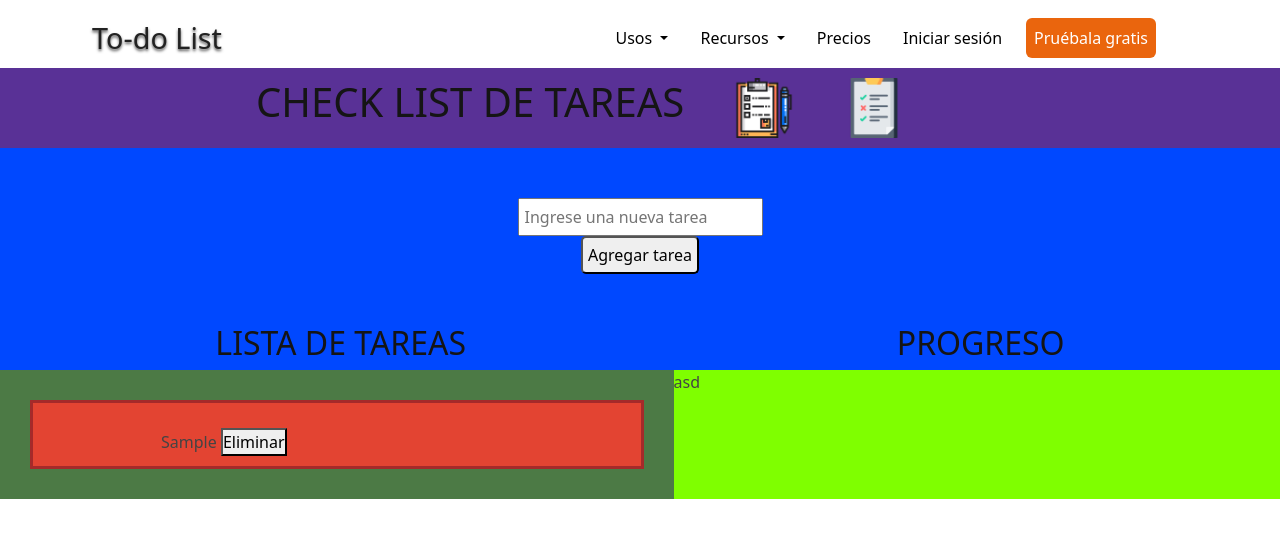
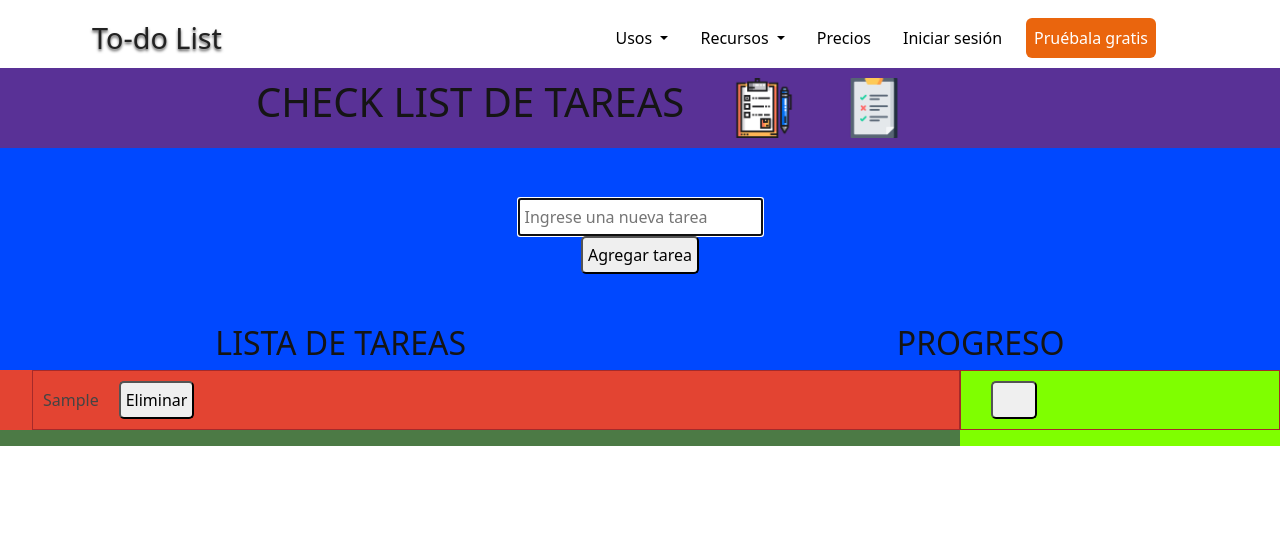
Before and after one commit to facundovarela99/To-Do-List, a plain HTML site: page pages/to-do_list.html in a window 1280 px wide. Both pictures are taken after typing "Sample" into the empty fields and a click on the button "Agregar tarea". Drawn offline with Linux system fonts and the light colour scheme.

Commit message:
Removing previous logic and implementing new one. Basic logic to add tasks

```diff
--- a/css/styles.css
+++ b/css/styles.css
@@ -262,15 +262,17 @@ li {
 
 }
 
-.titulosPreLista{
+.titulosPreLista {
     display: flex;
     flex-direction: row;
     justify-content: space-around;
     width: 100%;
-    h2{
+
+    h2 {
         color: #151515 !important;
     }
 }
+
 .divLista {
     background-color: #4c7a45;
     width: 100%;
@@ -280,14 +282,25 @@ li {
 }
 
 #listaTareas {
-    width: 50%;
+    width: 75%;
     background-color: #e34432;
-    padding-top: 15px;
-    padding-left: 10%;
-    border: 3px solid brown;
-    margin: 30px;
+
 }
-.cuadroProgreso{
-    width: 50%;
+
+.elementoLista {
+    border: 1px solid brown;
+    margin: 0;
+    padding: 10px;
+    list-style: none;
+}
+
+.botonEliminar,.botonProgreso1 {
+    margin-left: 20px;
+    padding: 5px;
+    border-radius: 5px;
+}
+
+.cuadroProgreso {
+    width: 25%;
     background-color: chartreuse;
 }
--- a/js/scripts.js
+++ b/js/scripts.js
@@ -1,31 +1,79 @@
+let nuevaTarea=document.getElementById("nuevaTarea");
+let padreLista=document.getElementById("listaTareas");
+let padreListaProgreso=document.querySelector(".cuadroProgreso");
+
+
 function agregarTarea(){
+    if (nuevaTarea.value === "") {
+        alert("No ingresaste nada");
+    }else{
+        padreLista.insertAdjacentHTML("beforeend",`<li class="elementoLista">${nuevaTarea.value}<button class="botonEliminar">Eliminar</button></li>`);
+        padreListaProgreso.insertAdjacentHTML("beforeend",`<li class="elementoLista"><button class="botonProgreso1"><img src="../assets/img/green-tick.png" alt="" style="width: 60%; visibility: hidden;"></button></li>`)
+        limpiar();
+    }
+}
 
-    //Obtenemos el valor del campo de la tarea
-    let nuevaTareaTexto = document.getElementById("nuevaTarea").value;
+function limpiar(){
+    nuevaTarea.value="";
+    nuevaTarea.focus();
+}
 
-    //Validamos que el valor no sea vacío
-    if (nuevaTareaTexto === "") {
-        alert("Por favor, ingrese una nueva tarea.");
-        return;
+function eliminarTarea(e, i){
+    if (e.target.classList.contains("botonEliminar")){
+        e.target.parentElement.remove(); // elimina el <li> que contiene el botón
+        i.target.parentElement.remove();
     }
+}
 
-    //Crear elemento en la lista
-    let nuevaTarea = document.createElement("li");
 
-    nuevaTarea.textContent = nuevaTareaTexto + " ";
+function teclado(e){
+    (e.key==="Enter") && agregarTarea();
+}
 
-    //Crear boton de eliminar
-    let botonEliminar = document.createElement("button");
-    botonEliminar.textContent = "Eliminar";
-    botonEliminar.onclick = function() {nuevaTarea.remove();}
+document.querySelector(".botonAgregarTarea").addEventListener("click",agregarTarea);
+padreLista.addEventListener("click", eliminarTarea);
+nuevaTarea.addEventListener("keydown",teclado);
 
-    //Agregar boton eliminar al elemento de la lista
 
-    nuevaTarea.appendChild(botonEliminar);
 
-    //Agregar el elemento/tarea a la lista
-    document.getElementById("listaTareas").appendChild(nuevaTarea);
 
-    //Limpiar el cuadro de texto del nombre de la tarea
-    document.getElementById("nuevaTarea").value="";
-}
+
+
+
+
+
+
+
+
+
+// function agregarTarea(){
+
+//     //Obtenemos el valor del campo de la tarea
+//     let nuevaTareaTexto = document.getElementById("nuevaTarea").value;
+
+//     //Validamos que el valor no sea vacío
+//     if (nuevaTareaTexto === "") {
+//         alert("Por favor, ingrese una nueva tarea.");
+//         return;
+//     }
+
+//     //Crear elemento en la lista
+//     let nuevaTarea = document.createElement("li");
+
+//     nuevaTarea.textContent = nuevaTareaTexto + " ";
+
+//     //Crear boton de eliminar
+//     let botonEliminar = document.createElement("button");
+//     botonEliminar.textContent = "Eliminar";
+//     botonEliminar.onclick = function() {nuevaTarea.remove();}
+
+//     //Agregar boton eliminar al elemento de la lista
+
+//     nuevaTarea.appendChild(botonEliminar);
+
+//     //Agregar el elemento/tarea a la lista
+//     document.getElementById("listaTareas").appendChild(nuevaTarea);
+
+//     //Limpiar el cuadro de texto del nombre de la tarea
+//     document.getElementById("nuevaTarea").value="";
+// }
--- a/pages/to-do_list.html
+++ b/pages/to-do_list.html
@@ -6,7 +6,7 @@
     <meta name="viewport" content="width=device-width, initial-scale=1.0">
     <link rel="stylesheet" href="../css/styles.css">
     <link rel="stylesheet" href="../css/bootstrap.min.css">
-    <script src="../js/scripts.js"></script>
+    <script defer src="../js/scripts.js"></script>
     <title>To-do List</title>
 </head>
 
@@ -64,7 +64,7 @@
             <div class="cuadroAgregarTarea">
                 <div>
                     <input class="cuadroACompletar" type="text" id="nuevaTarea" placeholder="Ingrese una nueva tarea">
-                    <button class="botonAgregarTarea" onclick="agregarTarea()"> Agregar tarea </button>
+                    <button class="botonAgregarTarea">Agregar tarea</button>
                 </div>
             </div>
             <div class="titulosPreLista">
@@ -75,7 +75,7 @@
                 <ul id="listaTareas">
 
                 </ul>
-                <div class="cuadroProgreso">asd</div>
+                <div class="cuadroProgreso"></div>
             </div>
         </div>
     </main>
```
Also changed, not shown: assets/img/green-tick.png (added).
